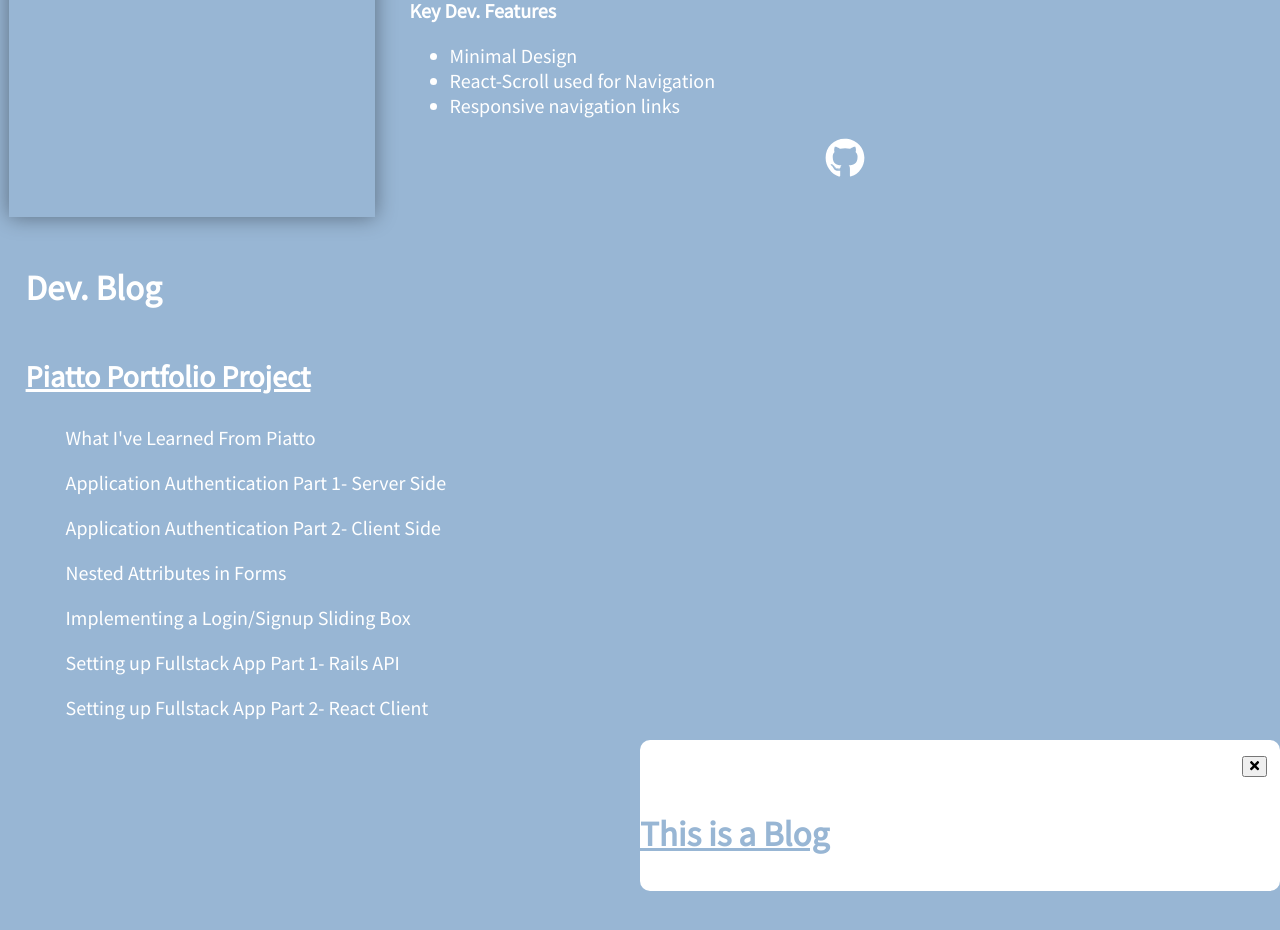
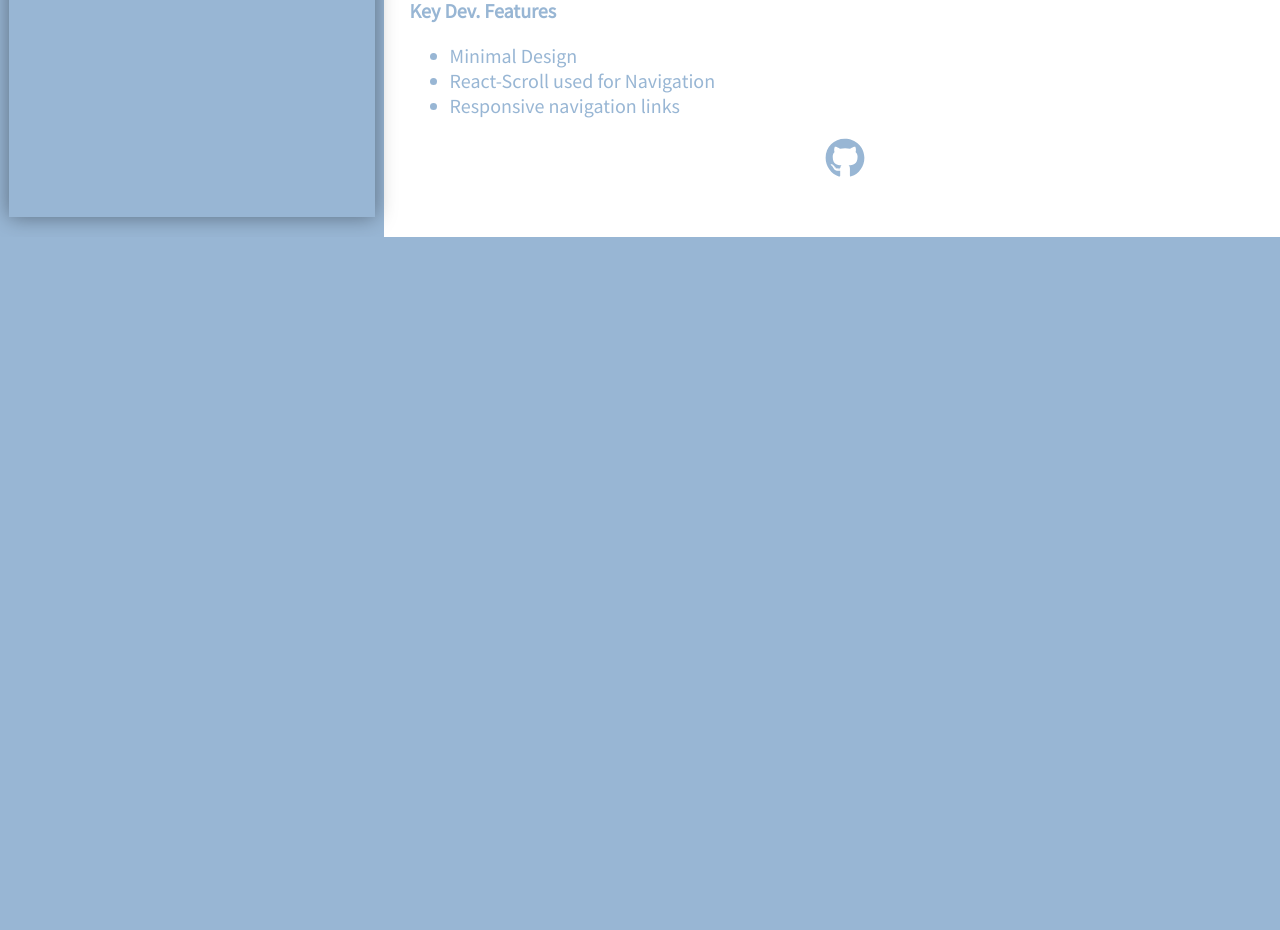
Before and after one commit to amckean12/alex-site, a React (Create React App) app: page / in a window 1280 px wide. Shown: the part 1420-2350 px from the top of the page. After the commit the page ends 1657 px from the top, so only its background shows below. Built offline with nearby package versions, Linux system fonts and the light colour scheme.

Commit message:
Redirected blogs to dev.to

```diff
--- a/src/App.css
+++ b/src/App.css
@@ -38,3 +38,8 @@ body{
   top: 0;
   position: fixed;
 }
+
+.App nav li a {
+  text-decoration: none;
+  color: white;
+}
--- a/src/App.js
+++ b/src/App.js
@@ -1,12 +1,10 @@
 import React, { Component } from 'react';
 //Components
-import BlogContainer from './containers/blog-container'
 import SplashContainer from './containers/splash-container'
 import PortfolioContainer from './containers/portfolio-container'
 
 //React Scroll
-import * as Scroll from 'react-scroll';
-import { Link, Element , Events, animateScroll as scroll, scrollSpy, scroller } from 'react-scroll'
+import { Link } from 'react-scroll'
 
 //Redux Imports
 
@@ -32,7 +30,7 @@ class App extends Component {
                 <Link to='Portfolio-Container' spy={true} smooth={true} offset={-80} duration={550} style={linkStyles}>Portfolio</Link>
               </li>
               <li>
-                <Link to='blog-container' spy={true} smooth={true} duration={550} style={linkStyles}>Blog</Link>
+                <a href="https://dev.to/amckean12">Blog</a>
               </li>
               <li>
                 <Link to='splash-container' spy={true} smooth={true} duration={550} style={linkStyles}>Home</Link>
@@ -42,7 +40,6 @@ class App extends Component {
         </div>
           <SplashContainer />
           <PortfolioContainer />
-          <BlogContainer />
       </div>
     );
   }
--- a/src/blogs/what-ive-learned.js
+++ /dev/null
@@ -1 +0,0 @@
-export const whatIveLearned = "Contrary to popular belief, Lorem Ipsum is not simply random text. It has roots in a piece of classical Latin literature from 45 BC, making it over 2000 years old. Richard McClintock, a Latin professor at Hampden-Sydney College in Virginia, looked up one of the more obscure Latin words, consectetur, from a Lorem Ipsum passage, and going through the cites of the word in classical literature, discovered the undoubtable source. Lorem Ipsum comes from sections 1.10.32 and 1.10.33 of de Finibus Bonorum et Malorum (The Extremes of Good and Evil) by Cicero, written in 45 BC. This book is a treatise on the theory of ethics, very popular during the Renaissance. The first line of Lorem Ipsum, Lorem ipsum dolor sit amet.., comes from a line in section 1.10.32."
--- a/src/components/blog-component.js
+++ /dev/null
@@ -1,13 +0,0 @@
-import React from 'react'
-import { FontAwesomeIcon } from '@fortawesome/react-fontawesome'
-import { faTimes } from '@fortawesome/free-solid-svg-icons'
-import '../blog.css'
-
-const Blog = (props) => (
-  <div className="blog-component">
-    <button onClick={props.exit}><FontAwesomeIcon icon={faTimes} /></button>
-    <h3>{props.title}</h3>
-  </div>
-);
-
-export default Blog
--- a/src/containers/blog-container.js
+++ /dev/null
@@ -1,70 +0,0 @@
-import React, { Component } from 'react'
-import Blog from '../components/blog-component.js'
-import '../blog.css'
-
-//Blogs
-import { whatIveLearned } from '../blogs/what-ive-learned.js'
-
-class BlogContainer extends Component {
-  state = {
-    currentBlogTitle: "This is a Blog"
-  }
-
-  renderedBlog = () => {
-    if (this.state.currentBlogTitle !== ""){
-      return( <Blog title={this.state.currentBlogTitle} exit={this.exitBlogContainer} content={whatIveLearned}/>)
-    }else{
-      return ("")
-    }
-  }
-
-  exitBlogContainer = () => {
-    this.setState({
-      currentBlogTitle: ""
-    })
-  }
-
-  callContainer = (event) => {
-    debugger;
-    this.setState({
-      currentBlogTitle: event.target.textContent
-    })
-  }
-
-   render(){
-     return(
-       <div className="blog-container">
-         <h2>Dev. Blog</h2>
-         <div className="blog-index">
-           <h3>Piatto Portfolio Project</h3>
-           <ul>
-             <li>
-               <p onClick={this.callContainer}>What I've Learned From Piatto</p>
-             </li>
-             <li>
-               <p onClick={this.callContainer}>Application Authentication Part 1- Server Side</p>
-             </li>
-             <li>
-               <p onClick={this.callContainer}>Application Authentication Part 2- Client Side</p>
-             </li>
-             <li>
-               <p onClick={this.callContainer}>Nested Attributes in Forms</p>
-             </li>
-             <li>
-               <p onClick={this.callContainer}>Implementing a Login/Signup Sliding Box</p>
-             </li>
-             <li>
-               <p onClick={this.callContainer}>Setting up Fullstack App Part 1- Rails API</p>
-             </li>
-             <li>
-               <p onClick={this.callContainer}>Setting up Fullstack App Part 2- React Client</p>
-             </li>
-           </ul>
-         </div>
-         {this.renderedBlog()}
-       </div>
-     )
-   }
-}
-
-export default BlogContainer
--- a/src/portfolio.css
+++ b/src/portfolio.css
@@ -1,8 +1,8 @@
 .Portfolio-Container{
   width: 100%;
-  background-color: #98B6D4;
+  background-color: white;
   font-family: 'Source Sans Pro', sans-serif;
-  color: white;
+  color: #98B6D4;
   height: 100vh;
 }
 
@@ -42,7 +42,7 @@
 
 .project-link-container a{
   font-size: 40px;
-  color: white;
+  color: #98B6D4;
 }
 
 
```
